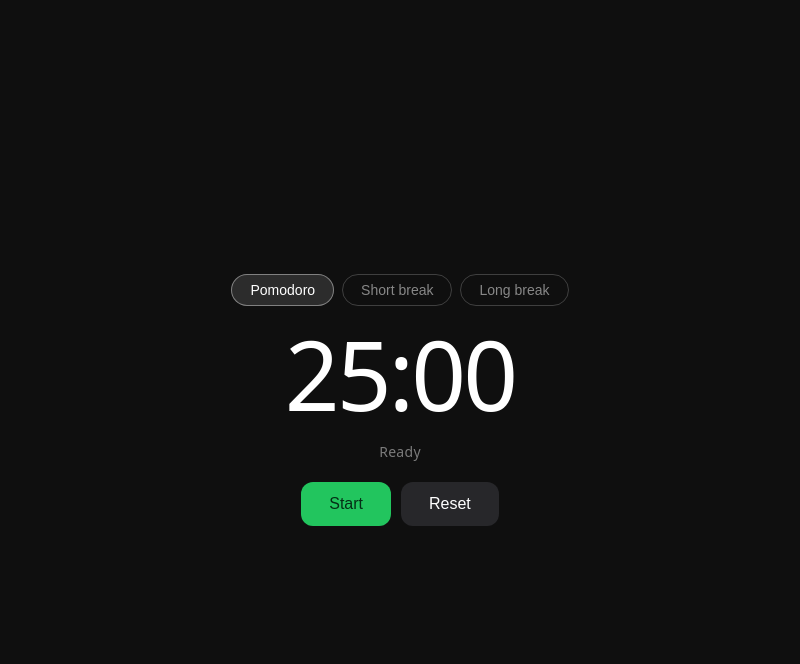
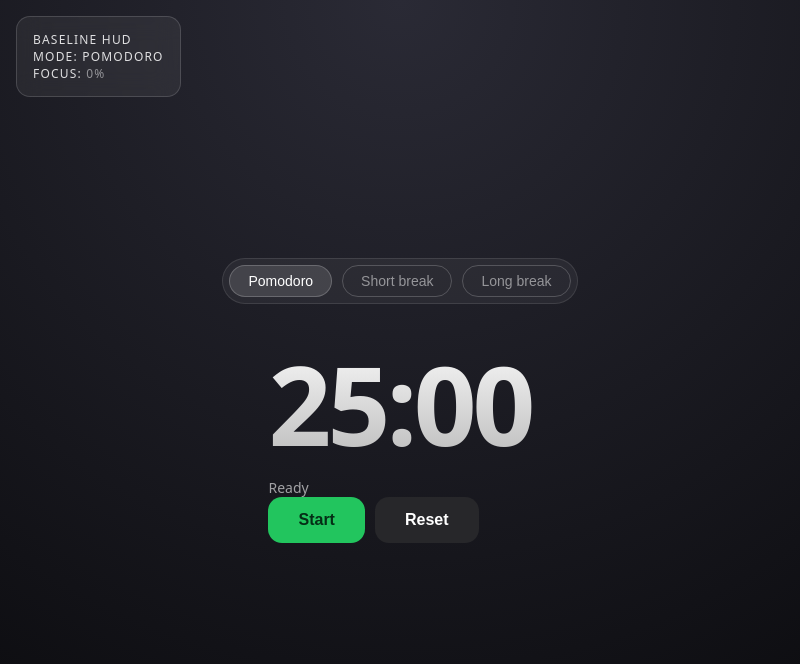
Before and after one commit to darshdacore-lang/syllabus-app, an Electron app: page app/index.html in a window 800 px wide. Drawn offline with Linux system fonts and the light colour scheme.

Commit message:
New push of existing repo

```diff
--- a/app/index.html
+++ b/app/index.html
@@ -13,23 +13,29 @@
         }
 
         body {
-            background: #0f0f0f;
+            background: radial-gradient(circle at top, #2a2a35, #0a0a0d);
             color: white;
             font-family: system-ui, sans-serif;
+
             min-height: 100vh;
             display: flex;
             flex-direction: column;
             align-items: center;
             justify-content: center;
-            gap: 20px;
+            gap: 24px;
         }
 
-        /* Mode buttons */
+        /* Mode bar */
         .mode-bar {
             display: flex;
-            gap: 8px;
+            gap: 10px;
+            padding: 6px;
+            border-radius: 999px;
+            background: rgba(255, 255, 255, 0.05);
+            border: 1px solid rgba(255, 255, 255, 0.1);
         }
 
+        /* Buttons */
         .mode-btn {
             padding: 7px 18px;
             border-radius: 20px;
@@ -42,53 +48,56 @@
         }
 
         .mode-btn:hover {
+            color: white;
             border-color: rgba(255, 255, 255, 0.4);
-            color: rgba(255, 255, 255, 0.8);
         }
 
         .mode-btn.active {
             background: rgba(255, 255, 255, 0.12);
             color: white;
-            border-color: rgba(255, 255, 255, 0.4);
-            font-weight: 500;
         }
 
-        /* Timer display */
         #timer {
-            font-size: 96px;
-            font-weight: 500;
-            letter-spacing: -3px;
+            font-size: 110px;
+            font-weight: 700;
+            letter-spacing: -4px;
             font-variant-numeric: tabular-nums;
-            line-height: 1;
+
+            background: linear-gradient(180deg, #ffffff, #b5b5b5);
+
+            -webkit-background-clip: text;
+            background-clip: text;
+
+            -webkit-text-fill-color: transparent;
+
+            display: inline-block;
         }
 
-        /* Status label */
+        /* STATUS */
         #status {
             font-size: 14px;
-            color: rgba(255, 255, 255, 0.45);
-            min-height: 20px;
-            letter-spacing: 0.02em;
+            color: rgba(255, 255, 255, 0.6);
         }
 
-        /* Action buttons */
+        /* BUTTONS */
         .buttons {
             display: flex;
             gap: 10px;
         }
 
         button.action {
-            padding: 13px 28px;
+            padding: 14px 30px;
             border: none;
-            border-radius: 12px;
+            border-radius: 14px;
             cursor: pointer;
             font-size: 16px;
-            font-weight: 500;
-            transition: opacity 0.15s, transform 0.1s;
+            font-weight: 600;
+            transition: transform 0.15s ease, opacity 0.15s ease;
         }
 
         button.action:active {
-            opacity: 0.75;
             transform: scale(0.97);
+            opacity: 0.8;
         }
 
         .start {
@@ -105,10 +114,41 @@
             background: #27272a;
             color: white;
         }
+
+        .hud {
+            position: fixed;
+            top: 16px;
+            left: 16px;
+            padding: 14px 16px;
+            border-radius: 14px;
+
+            background: rgba(255, 255, 255, 0.06);
+            border: 1px solid rgba(255, 255, 255, 0.15);
+            backdrop-filter: blur(12px);
+
+            font-size: 12px;
+            letter-spacing: 0.1em;
+            text-transform: uppercase;
+
+            color: rgba(255, 255, 255, 0.85);
+
+            box-shadow: 0 0 0 rgba(255, 255, 255, 0);
+            transition: all 0.3s ease;
+
+            .hud {
+                background: red !important;
+                transform: scale(1.2) !important;
+                border: 5px solid yellow !important;
+            }
     </style>
 </head>
 
 <body>
+    <div class="hud">
+        <div class="hud-top">BASELINE HUD</div>
+        <div class="hud-item">MODE: <span id="hud-mode">POMODORO</span></div>
+        <div class="hud-item">FOCUS: <span id="hud-focus">0%</span></div>
+    </div>
 
     <div class="mode-bar">
         <button class="mode-btn active" onclick="setMode(25, 'Pomodoro', this)">Pomodoro</button>
@@ -116,12 +156,14 @@
         <button class="mode-btn" onclick="setMode(15, 'Long break', this)">Long break</button>
     </div>
 
-    <div id="timer">25:00</div>
-    <div id="status">Ready</div>
+    <div class="card">
+        <div id="timer">25:00</div>
+        <div id="status">Ready</div>
 
-    <div class="buttons">
-        <button class="action start" id="startPauseBtn" onclick="toggleTimer()">Start</button>
-        <button class="action reset" onclick="resetTimer()">Reset</button>
+        <div class="buttons">
+            <button class="action start" id="startPauseBtn" onclick="toggleTimer()">Start</button>
+            <button class="action reset" onclick="resetTimer()">Reset</button>
+        </div>
     </div>
 
     <script>
@@ -137,12 +179,23 @@
             const label = `${m}:${s.toString().padStart(2, '0')}`;
             document.getElementById('timer').textContent = label;
             document.title = `${label} — ${modeName}`;
+            const progress = 1 - (totalSeconds / defaultSeconds);
+            const focus = Math.max(0, Math.min(100, Math.floor(progress * 100)));
+
+            const focusEl = document.getElementById('hud-focus');
+            focusEl.textContent = focus + '%';
+
+            if (focus < 30) focusEl.style.color = "rgba(255,255,255,0.5)";
+            else if (focus < 70) focusEl.style.color = "rgba(255,255,255,0.8)";
+            else focusEl.style.color = "#22c55e";
+            document.getElementById('hud-mode').textContent = modeName.toUpperCase();
         }
 
         function setMode(minutes, name, btn) {
             document.querySelectorAll('.mode-btn').forEach(b => b.classList.remove('active'));
             btn.classList.add('active');
             modeName = name;
+            document.getElementById('hud-mode').textContent = name.toUpperCase();
             clearInterval(timerInterval);
             timerInterval = null;
             running = false;
@@ -157,6 +210,7 @@
             if (!running) {
                 // Start or resume
                 running = true;
+                document.body.classList.add('running');
                 setStartBtn('pause', 'Pause');
                 document.getElementById('status').textContent = modeName + ' in progress';
                 timerInterval = setInterval(() => {
@@ -166,6 +220,7 @@
                         clearInterval(timerInterval);
                         timerInterval = null;
                         running = false;
+                        document.body.classList.remove('running');
                         setStartBtn('start', 'Start');
                         document.getElementById('status').textContent = modeName + ' complete!';
                         document.title = `Done — ${modeName}`;
@@ -178,6 +233,7 @@
             } else {
                 // Pause
                 running = false;
+                document.body.classList.remove('running');
                 clearInterval(timerInterval);
                 timerInterval = null;
                 setStartBtn('start', 'Resume');
@@ -189,6 +245,7 @@
             clearInterval(timerInterval);
             timerInterval = null;
             running = false;
+            document.body.classList.remove('running');
             totalSeconds = defaultSeconds;
             setStartBtn('start', 'Start');
             document.getElementById('status').textContent = 'Ready';
```
Also changed, not shown: 2 other files.
